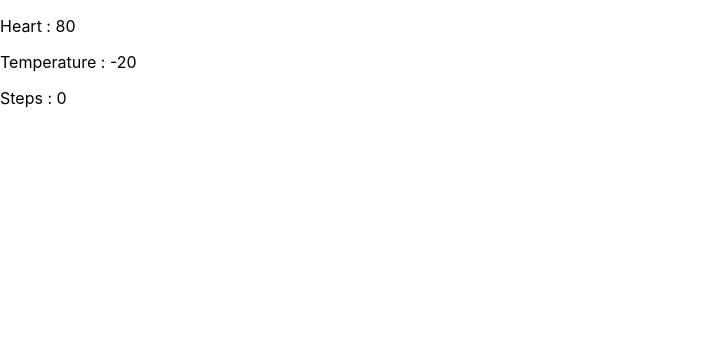
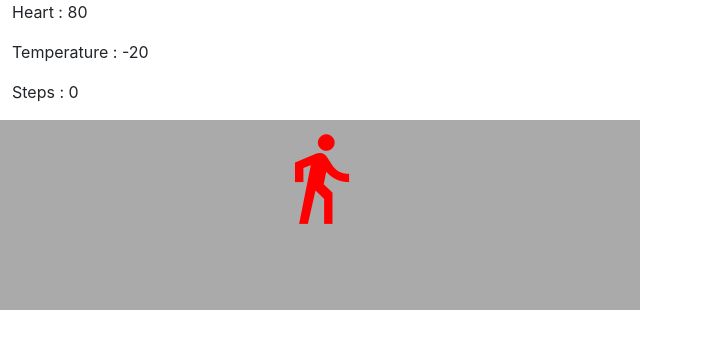
Before and after one commit to AurelienVERRIER/Elsy, a React (Create React App) app: page / in a window 1280 px wide. Shown: the top 348 px of the page, without its empty margins (0-703 px from the left). Built offline with nearby package versions, Linux system fonts and the light colour scheme.

Commit message:
Exercice 3 almost done

```diff
--- a/public/index.html
+++ b/public/index.html
@@ -10,6 +10,8 @@
       content="Web site created using create-react-app"
     />
     <link rel="apple-touch-icon" href="%PUBLIC_URL%/logo192.png" />
+    <link href="https://cdn.jsdelivr.net/npm/bootstrap@5.0.0-beta1/dist/css/bootstrap.min.css" rel="stylesheet" integrity="sha384-giJF6kkoqNQ00vy+HMDP7azOuL0xtbfIcaT9wjKHr8RbDVddVHyTfAAsrekwKmP1" crossorigin="anonymous">
+    <link href="https://fonts.googleapis.com/icon?family=Material+Icons" rel="stylesheet">
     <!--
       manifest.json provides metadata used when your web app is installed on a
       user's mobile device or desktop. See https://developers.google.com/web/fundamentals/web-app-manifest/
--- a/src/App.js
+++ b/src/App.js
@@ -1,5 +1,7 @@
 import React from "react";
 import './App.css';
+import './styles/global.css';
+import Steps from './components/Steps'
 
 const tempsMin = -20
 const tempsMAx = 40
@@ -16,6 +18,7 @@ class App extends React.Component {
           <p>Heart : 80</p>
           <p>Temperature : -20</p>
           <p>Steps : 0</p>
+          <Steps />
         </div>
       </div>
     );
--- /dev/null
+++ b/src/components/Steps.js
@@ -0,0 +1,20 @@
+import React from "react";
+import '../App.css';
+
+class Steps extends React.Component {
+  render() {
+    return (
+      <div className="box col-sm3 col-6">
+
+
+
+          <span className="material-icons" style={{fontSize:100, color:"red"}}>
+          directions_walk
+          </span>
+        </div>
+    );
+  }
+
+}
+
+export default Steps
--- /dev/null
+++ b/src/styles/global.css
@@ -0,0 +1,13 @@
+.box{
+  background-color: #cccccc;
+  height: 190px;
+  padding: 8px;
+  text-align: center;
+}
+
+.box{
+  background-color: #aaaaaa;
+  height: 190px;
+  padding: 8px;
+  text-align: center;
+}
```
